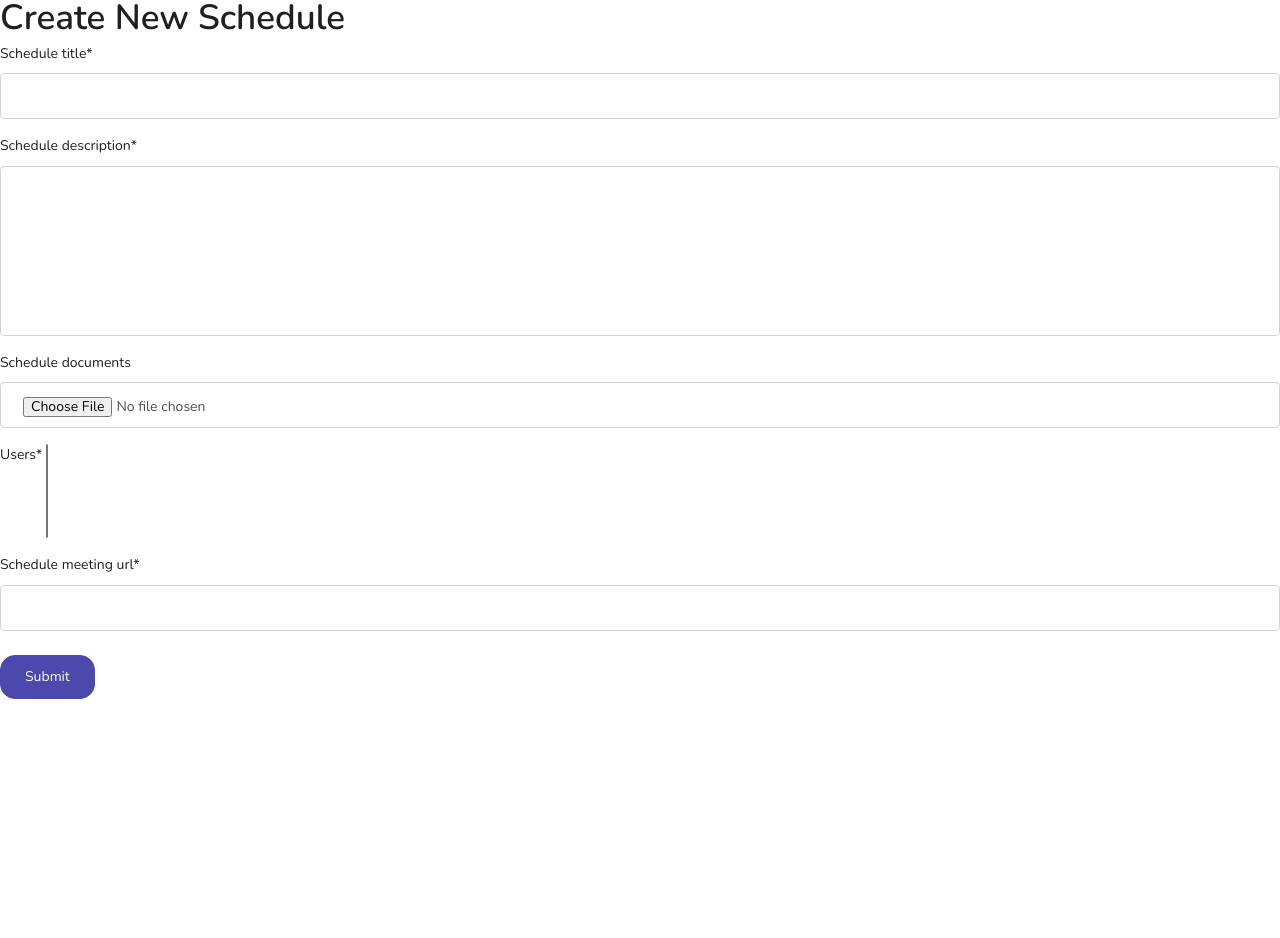
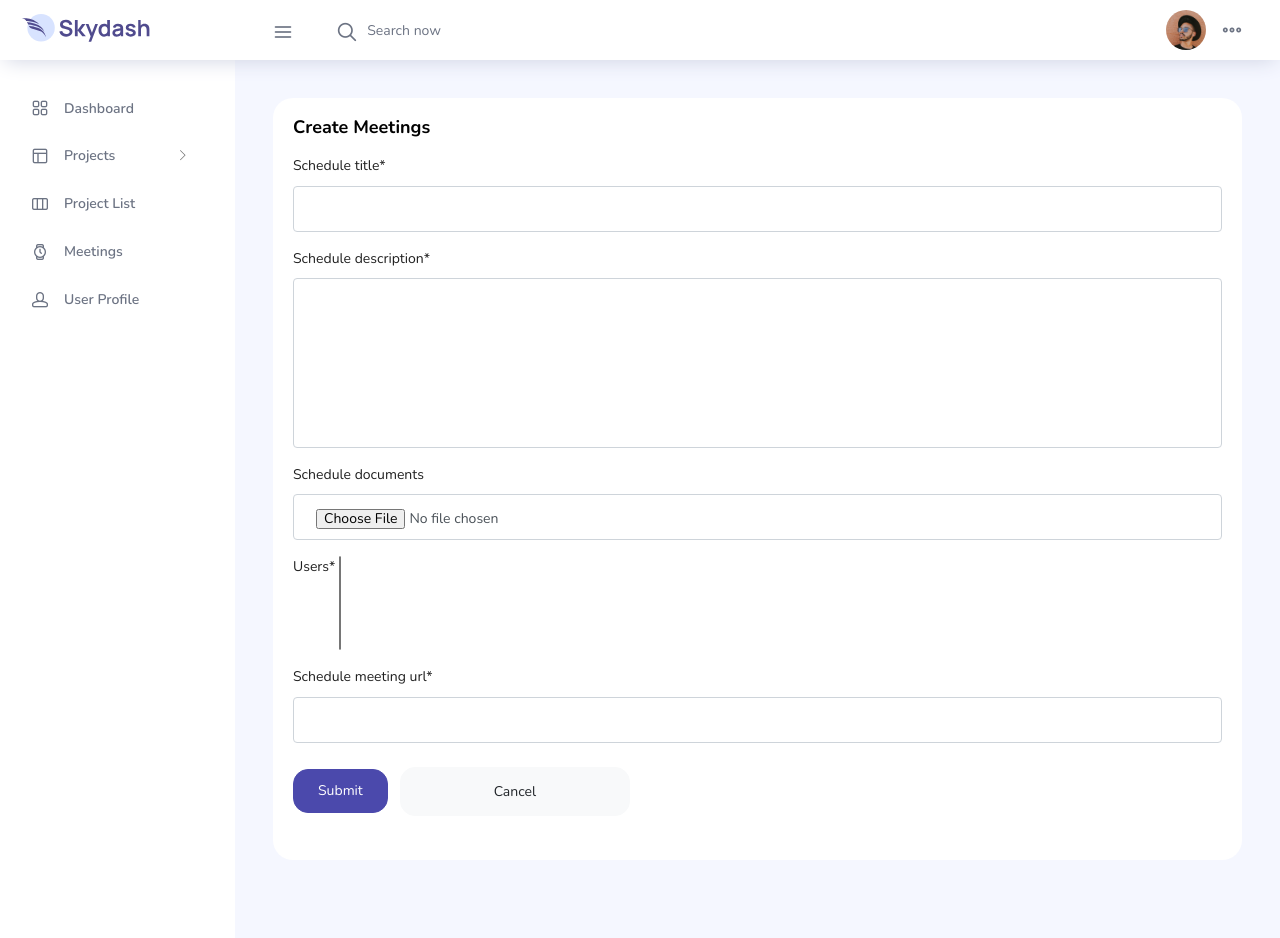
Before and after one commit to RushabhShahPrograms/timetracker_2023_Django, a Django app: page /user/addschedule/ in a window 1280 px wide. Before the commit the page ends 699 px from the top, so only its background shows below. Run offline with Django 3.2, Linux system fonts and the light colour scheme; style sheets or scripts are compiled from the project's sources; some libraries are stand-ins or nearby versions.

Commit message:
schedule form ready with css

```diff
--- a/timetracker/templates/user/schedule_form.html
+++ b/timetracker/templates/user/schedule_form.html
@@ -1,19 +1,36 @@
-{% extends 'base.html' %}
+{% extends '../base.html' %}
+{% block content %}
 {% load static %}
 {% load crispy_forms_tags %}
 {% load widget_tweaks %}
-{% block content %}
-<h2>Create New Schedule</h2>
+<!DOCTYPE html>
+<html lang="en">
+<head>
+  <!-- Required meta tags -->
+  <meta charset="utf-8">
+  <meta name="viewport" content="width=device-width, initial-scale=1, shrink-to-fit=no">
+  <title>Create Meetings</title>
+</head>
+<body>
+  <div class="container-scroller">
+    {% include '../manager_navbar.html' %}
+      <!-- partial -->
+      <div class="main-panel">
+        <div class="content-wrapper">
+          <div class="row">
+            <div class="col-12 grid-margin stretch-card">
+              <div class="card">
+                <div class="card-body">
+                  <h4 class="card-title">Create Meetings</h4>
                   <form class="forms-sample" method="POST" enctype="multipart/form-data">
                     {% csrf_token %}
                     <div class="form-group">
-        {{form|crispy}}
-        {% comment %} {{ form.users|add_class:"chosen-select" }}
-        {{ form.schedule_title|as_crispy_field }}
-        {{ form.schedule_description|as_crispy_field }}
-        {{ form.schedule_meeting_url|as_crispy_field }} {% endcomment %}
+                      {{form | crispy}}
                     </div>
-    <input class="btn btn-primary mr-2" type="submit" value="Submit">
+                    <div class="form-group">
+                      <input class="btn btn-primary mr-2" type = "submit" value = "Submit">
+                      <input class="btn btn-light" type="cancel" value="Cancel">
+                    </div>
                   </form>
                     <script src="{% static 'js/jquery-3.6.0.min.js' %}"></script>
                     <script src="{% static 'js/chosen.jquery.min.js' %}"></script>
@@ -23,4 +40,18 @@
                             $('.chosen-select').chosen();
                         });
                     </script>
+                </div>
+              </div>
+            </div>
+          </div>
+        </div>
+        <!-- content-wrapper ends -->
+      </div>
+      <!-- main-panel ends -->
+    </div>
+    <!-- page-body-wrapper ends -->
+  </div>
+  <!-- container-scroller -->
+</body>
+</html>
 {% endblock content %}
```
Lines whose indentation alone changed are shown as unchanged.
